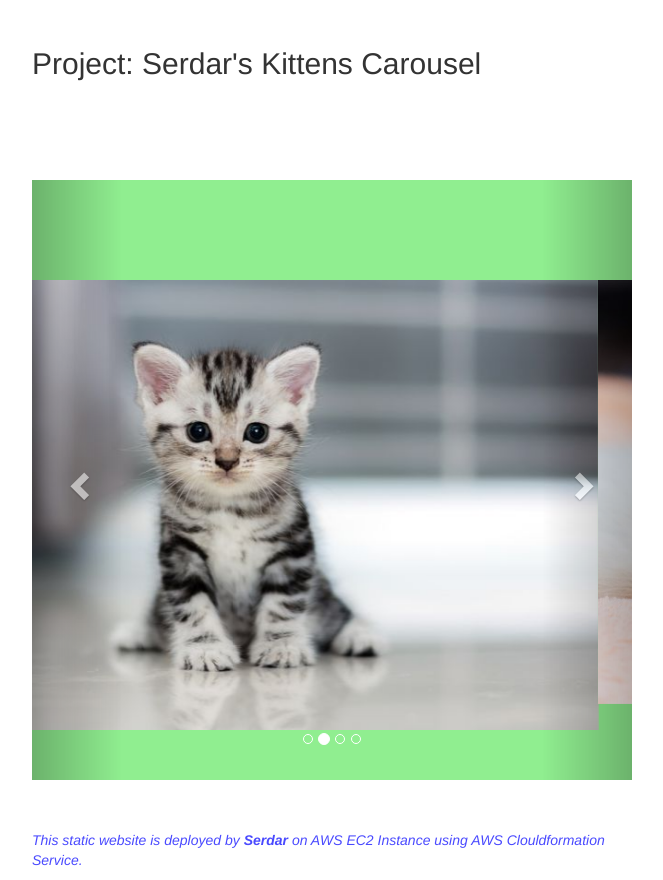
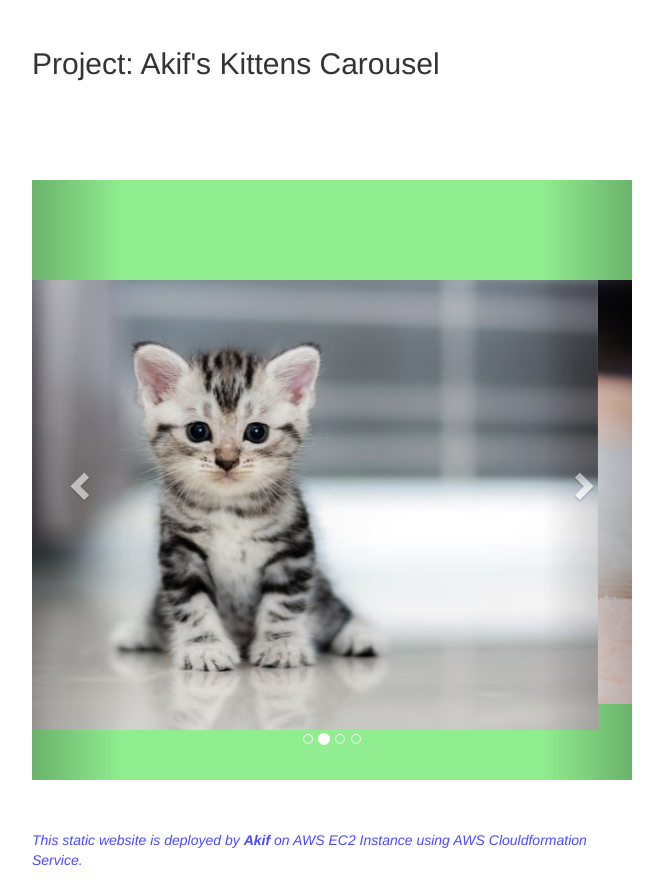
Before and after one commit to muammer-acarab/kittens-project, a plain HTML site: page index.html in a window 1280 px wide. Shown: the part 403-1283 px from the top of the page, without its empty margins (308-971 px from the left). Drawn offline with nearby package versions, Linux system fonts and the light colour scheme.

Commit message:
file was updated

```diff
--- a/index.html
+++ b/index.html
@@ -45,7 +45,7 @@
 
   <div><img src="https://clarusway.com/wp-content/uploads/2020/06/clarusway_logo.png" /></div>
 
-  <h2> Project: Serdar's Kittens Carousel</h2>
+  <h2> Project: Akif's Kittens Carousel</h2>
 
   <div id="myCarousel" class="carousel slide" data-ride="carousel">
     <!-- Indicators -->
@@ -84,7 +84,7 @@
   </div>
 
 
-  <p class="footnote"><i>This static website is deployed by <b> Serdar </b> on AWS EC2 Instance using AWS
+  <p class="footnote"><i>This static website is deployed by <b> Akif </b> on AWS EC2 Instance using AWS
       Clouldformation Service.</i></p>
 </body>
 
```
